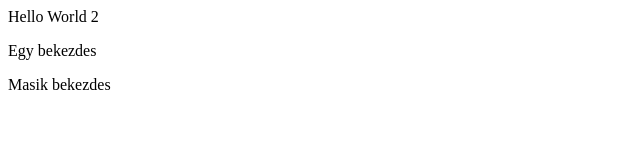
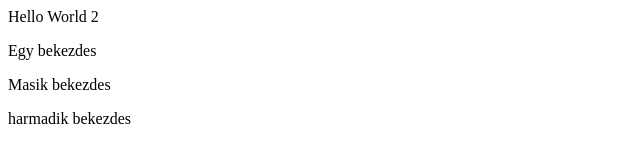
Before and after one commit to tbalint19/gitdemo1, a plain HTML site: page index.html in a window 1280 px wide. Shown: the whole page, without its empty margins (0-640 px from the left). Drawn offline with Linux system fonts and the light colour scheme.

Commit message:
third p added

```diff
--- a/index.html
+++ b/index.html
@@ -6,5 +6,6 @@
         Hello World 2
         <p>Egy bekezdes</p>
         <p>Masik bekezdes</p>
+        <p>harmadik bekezdes</p>
     </body>
 </html>
```
